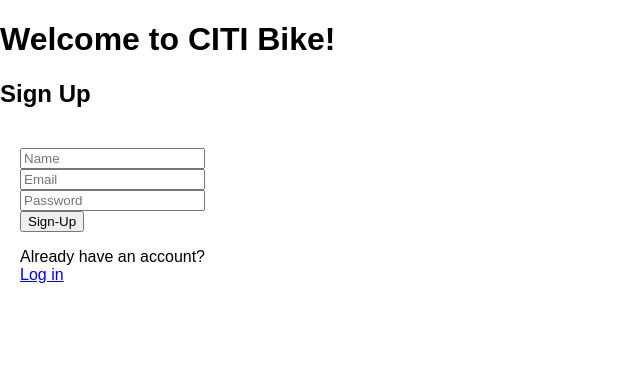
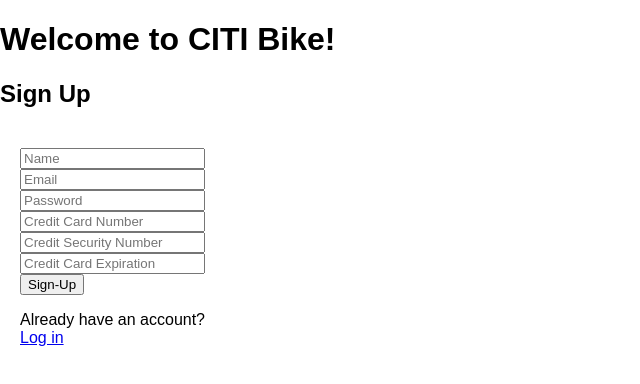
Before and after one commit to robertbernardbrown/VC-Challenge, a React (Create React App) app: page /signup in a window 1280 px wide. Shown: the top 384 px of the page, without its empty margins (0-640 px from the left). Built offline with nearby package versions, Linux system fonts and the light colour scheme.

Commit message:
adds ph fields to signup page for credit card info

```diff
--- a/src/App.css
+++ b/src/App.css
@@ -1,3 +1,7 @@
 form {
     padding: 20px;
 }
+
+input.card-secure {
+    -webkit-text-security: disc;
+}
--- a/src/components/Signup/Signup.js
+++ b/src/components/Signup/Signup.js
@@ -41,6 +41,39 @@
           />
         </div>
 
+        <div className="field-line">
+          <input
+              placeholder={errors.credit ? errors.credit.toString() : "Credit Card Number"}
+              type="credit-number"
+              name="credit-number"
+              onChange={onChange}
+              className={errors.credit ? "has-error" : "card-secure"}
+              value={user.credit}
+          />
+        </div>
+
+        <div className="field-line">
+          <input
+              placeholder={errors.security ? errors.security.toString() : "Credit Security Number"}
+              type="security-number"
+              name="security-number"
+              onChange={onChange}
+              className={errors.security ? "has-error" : "card-secure"}
+              value={user.security}
+          />
+        </div>
+
+        <div className="field-line">
+          <input
+              placeholder={errors.creditExpiration ? errors.creditExpiration.toString() : "Credit Card Expiration"}
+              type="creditExpiration"
+              name="creditExpiration"
+              onChange={onChange}
+              className={errors.creditExpiration ? "has-error" : "card-secure"}
+              value={user.creditExpiration}
+          />
+        </div>
+
         <div className="button-line">
           <button className="btn btn-primary btn-block" type="submit">Sign-Up</button>
         </div>
--- a/src/pages/SignupPage/SignupPage.js
+++ b/src/pages/SignupPage/SignupPage.js
@@ -4,13 +4,12 @@
 import SignUpForm from '../../components/Signup';
 
 class SignupPage extends React.Component {
-  // set the initial component state
   state = {
     errors: {},
     user: {
       email: '',
       name: '',
-      password: ''
+      password: '',
     }
   }
 
@@ -20,27 +19,8 @@
    */
   processForm = event => {
     event.preventDefault();
-
-    // create a string for an HTTP body message
     const { name, email, password } = this.state.user;
-
-    // API.signUp({name, email, password}).then(res => {
-    //     localStorage.setItem('successMessage', res.data.message);
-
-    //     // redirect user after sign up to login page
-    //     this.props.history.push('/');
-    //     this.setState({
-    //       errors: {}
-    //     });
-
-    // }).catch(( {response} ) => {
-    //     const errors = response.data.errors ? response.data.errors : {};
-    //     errors.summary = response.data.message;
-
-    //     this.setState({
-    //       errors
-    //     });
-    //   });
+    this.props.toggleAuthenticateStatus(true);
   }
 
   /**
```
Also changed, not shown: src/pages/LoginPage/LoginPage.js (+0 -21 lines).
